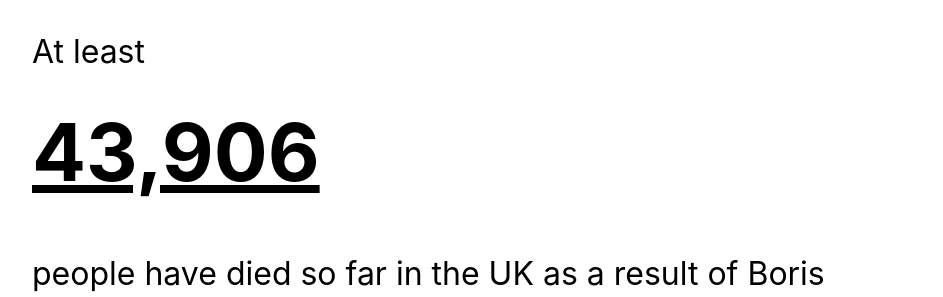
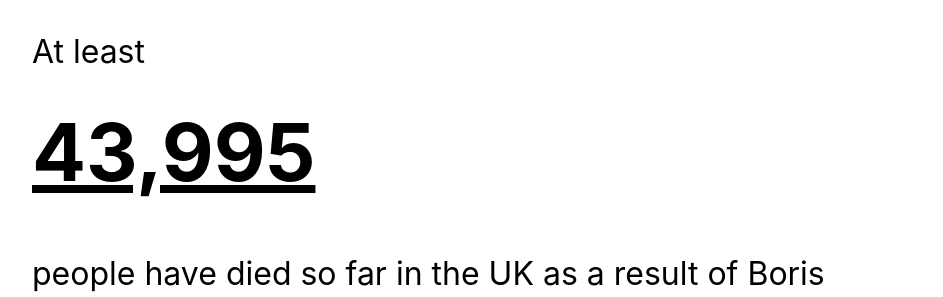
Before and after one commit to jacquescorbytuech/Boris-Johnson, a Jekyll site: the page built from index.html, in a window 1280 px wide. Shown: the top 297 px of the page, without its empty margins (168-1111 px from the left). Built offline with Jekyll 4.4.1, drawn with Linux system fonts in a browser that asks for light colours.

Commit message:
Update index.html

```diff
--- a/index.html
+++ b/index.html
@@ -3,7 +3,7 @@
 ---
 
 <p>At least</p>
-<h1>43,906</h1>
+<h1>43,995</h1>
 <p>people have died so far in the UK as a result of Boris Johnson and his government's incompetent handling of the Covid-19 crisis.</p>
 <p>According to the Financial Times and data from the Office of National Statistics, this number is likely to be <a href="https://www.ft.com/content/3c53ab12-d859-4ceb-b262-f6a0221ca129">significantly higher</a>.</p>
 <p>Still happy to have this idiot leading the country?</p>
```
